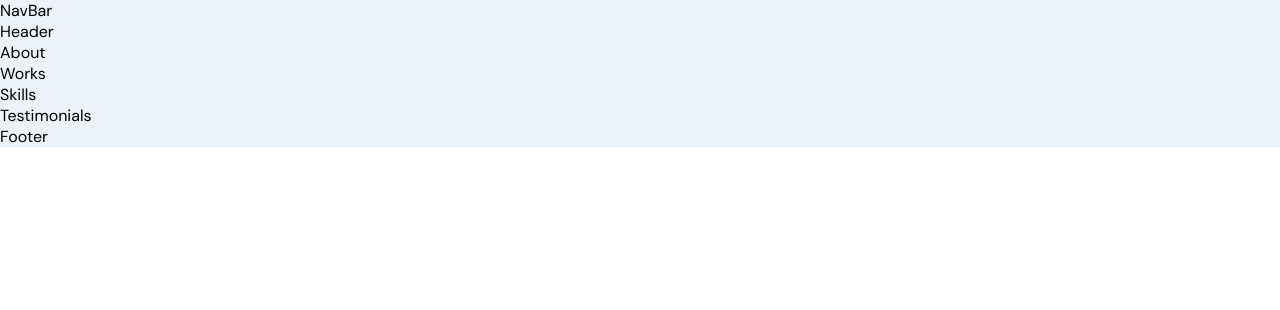
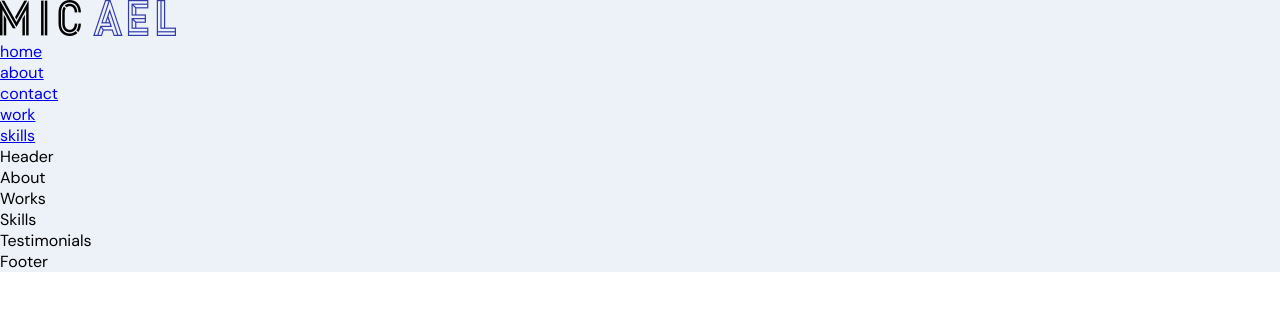
Before and after one commit to uxprogrammr/ux-portfolio, a React (Create React App) app in the folder frontend_react/: page / in a window 1280 px wide. Shown: the top 310 px of the page. Built offline with nearby package versions, Linux system fonts and the light colour scheme.

Commit message:
display logo and create navbar links

```diff
--- a/frontend_react/src/components/NavBar/NavBar.jsx
+++ b/frontend_react/src/components/NavBar/NavBar.jsx
@@ -1,9 +1,24 @@
 import React from "react";
 
+import { images } from "../../constants";
 import "./NavBar.scss";
 
 const NavBar = () => {
-  return <div>NavBar</div>;
+  return (
+    <nav>
+      <div>
+        <img src={images.logo} alt="logo" />
+      </div>
+      <ul>
+        {["home", "about", "contact", "work", "skills"].map((item) => (
+          <li key={`link-${item}`}>
+            <div />
+            <a href={`#${item}`}>{item}</a>
+          </li>
+        ))}
+      </ul>
+    </nav>
+  );
 };
 
 export default NavBar;
```
